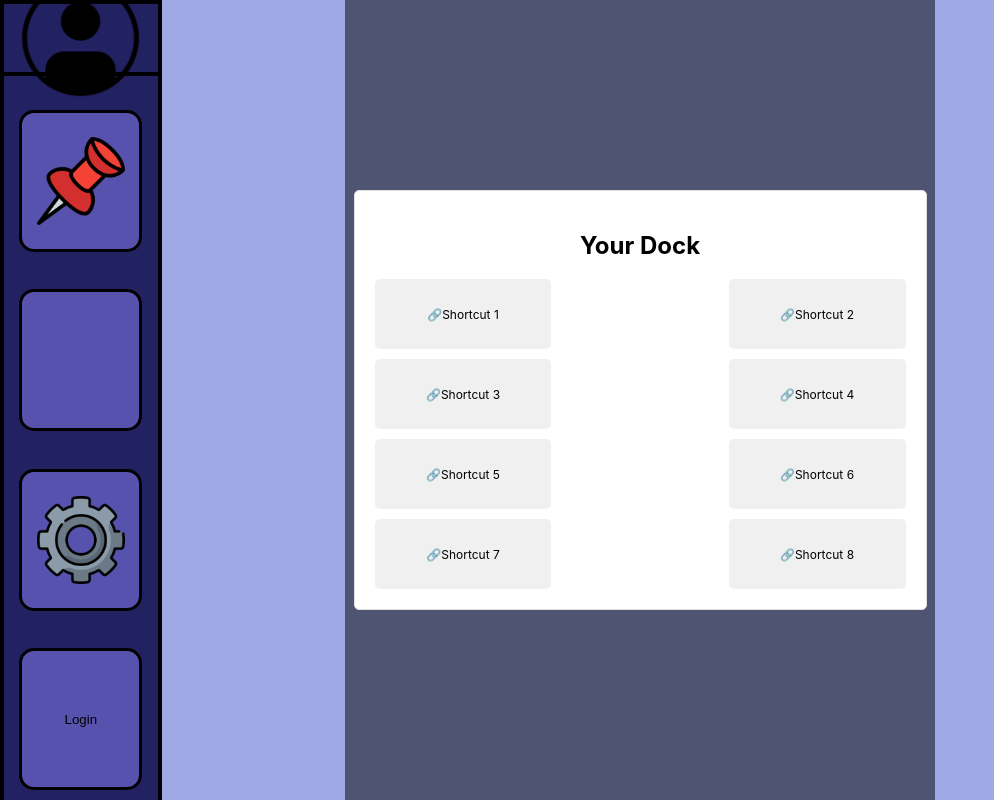
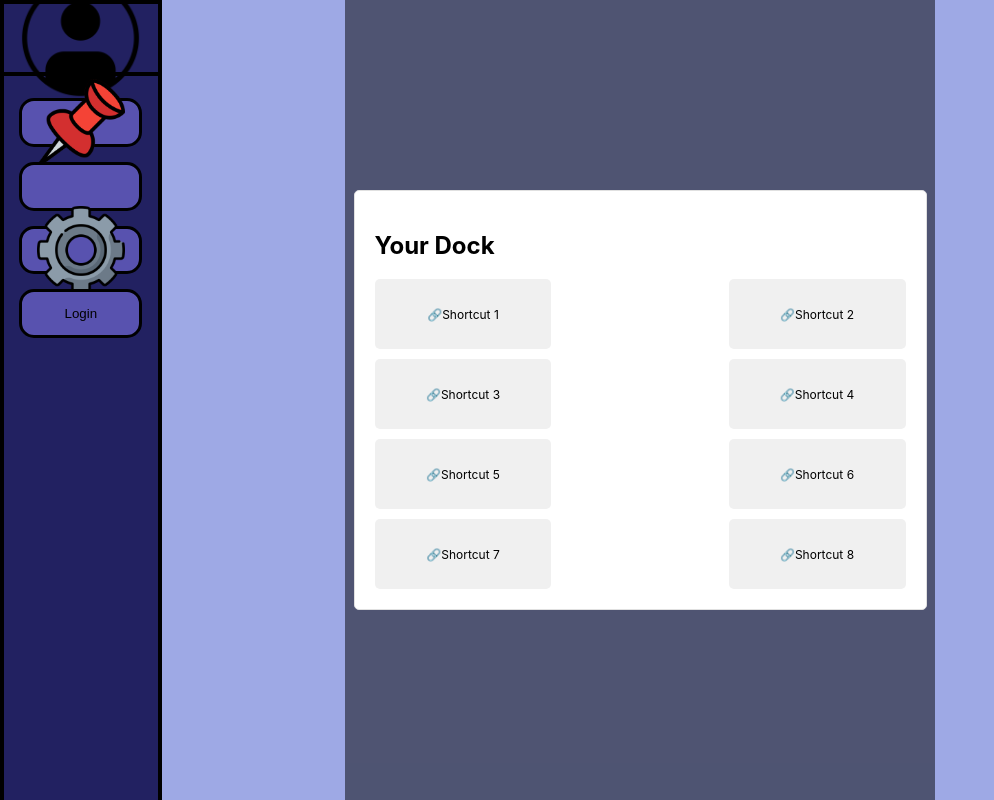
Before and after one commit to Kubakowski/Shortcut-Docker, a React (Vite) app: page /dock in a window 1280 px wide. Shown: the whole page, without its empty margins (0-994 px from the left). Built offline with nearby package versions, Linux system fonts and the light colour scheme.

Commit message:
Code Cleanup

```diff
--- a/src/App.css
+++ b/src/App.css
@@ -1,50 +1,36 @@
+/************************************************** START OF STYLES **************************************************/
+
 :root {
+  /* Base font and core styles */
   font-family: Inter, system-ui, Avenir, Helvetica, Arial, sans-serif;
-  margin: 0 auto;
-  text-align: center;
-  color: black; /* Set text color to black */
-  font-synthesis: none;
+  color: black;
   text-rendering: optimizeLegibility;
   -webkit-font-smoothing: antialiased;
   -moz-osx-font-smoothing: grayscale;
   -webkit-text-size-adjust: 100%;
 
+  /* Color scheme variables */
   --background-color: #9ea9e5;
   --nav-background-color: #222161;
-  --nav-background-color2: #394867;
   --highlight-color: #5852af;
   --text-color: #EEEEEE;
+
+  /* Theme-specific background colors */
+  --dark-theme-background: #070F2B;
 }
-
 
 body {
   margin: 0;
   background-color: var(--background-color);
 }
 
-body.dark {
-  /* dark theme variables */
-  --background-color: #070F2B;
+/* Theme-specific overrides for body */
+body.dark, body.protanopia, body.deuteranopia, body.trianopia {
+  --background-color: var(--dark-theme-background);
 }
 
-body.protanopia {
-  /* protanopia theme variables */
-  --background-color: #070F2B;
-}
+/************************************************** START OF NAVBAR STYLES **************************************************/
 
-body.deuteranopia{
-  /* deuteranopia theme variables */
-  --background-color: #070F2B;
-}
-
-body.trianopia {
-  /* trianopia theme variables */
-  --background-color: #070F2B;
-}
-
-
-/****************************** START OF NAVBAR STYLES ******************************/
-/* Navbar styling */
 .navbar-wrapper {
   padding: 0;
   width: 12%;
@@ -55,7 +41,6 @@ body.trianopia {
   align-items: center;
   position: fixed;
   border: 4px solid black;
-  border-right: 4px solid black;
   left: 0;
   top: 0;
 }
@@ -66,15 +51,16 @@ body.trianopia {
   display: flex;
   justify-content: center;
   align-items: center;
-  margin-bottom: 10px; /* Adjust margin for spacing between profile and login */
-  height: 9%; /* Adjusted height for profile and login */
-  border-bottom: 4px solid;
+  margin-bottom: 10px;
+  height: 9%;
+  border-bottom: 4px solid black;
   box-sizing: border-box;
   width: 100%;
 }
 
 .profile-wrapper button,
-.login-wrapper button {
+.login-wrapper button,
+.nav-btn-wrapper button {
   cursor: pointer;
   width: 100%;
   display: flex;
@@ -93,33 +79,24 @@ body.trianopia {
   object-fit: cover;
 }
 
-.tabs-wrapper {
-  margin-top: 0;
+.tabs-wrapper,
+.nav-btn-wrapper {
   display: flex;
   flex-direction: column;
-  flex-grow: 1;
+  align-items: center;
   width: 100%;
 }
 
 .nav-btn-wrapper {
-  display: flex;
-  flex-direction: column;
-  align-items: center;
   justify-content: space-around;
   height: 100%;
 }
 
 .nav-btn-wrapper button {
-  border: none;
-  cursor: pointer;
-  display: flex;
-  justify-content: center;
-  align-items: center;
-  padding: 0;
   background-color: var(--highlight-color);
   border: 3px solid black;
   border-radius: 15px;
-  height: 20%; /* Adjusted height for navigation buttons */
+  height: 20%;
   width: 80%;
 }
 
@@ -127,14 +104,21 @@ body.trianopia {
   width: 75%;
   height: auto;
 }
-/****************************** START OF MAIN CONTENT LAYOUT STYLES ******************************/
+
+/************************************************** START OF MAIN CONTENT STYLES **************************************************/
 
 .main-content {
+  display: flex;
+  justify-content: center;
+  align-items: center;
+  min-height: 100vh;
   margin-left: 12%;
   width: 88%;
+  padding: 20px;
+  box-sizing: border-box;
 }
 
-/****************************** START OF SHORTCUTS PAGE STYLES ****************************/
+/************************************************** START OF SHORTCUTS PAGE STYLES **************************************************/
 
 .shortcutsContainer {
   font-family: Arial, sans-serif;
@@ -144,9 +128,8 @@ body.trianopia {
   border: 1px solid #e0e0e0;
   border-radius: 5px;
   background-color: #ffffff;
+  color: black;
 }
-
-/****************************** START OF SHORTCUTS PAGE STYLES ******************************/
 
 .shortcuts-page-wrapper {
   display: flex;
@@ -177,6 +160,11 @@ body.trianopia {
   margin-bottom: 1rem;
 }
 
+/* Custom scrollbar styles */
+.individual-shortcuts-wrapper::-webkit-scrollbar {
+  width: 8px;
+}
+
 .individual-shortcuts-wrapper::-webkit-scrollbar-track {
   background: #50505086;
   border-radius: 10px;
@@ -191,60 +179,51 @@ body.trianopia {
   background: #555;
 }
 
-.individual-shortcuts-wrapper::-webkit-scrollbar {
-  width: 8px;
-}
-
-
-
 .shortcuts-divider {
   background-color: black;
-  border-color: black;
   height: 4px;
   width: 90%;
   margin: 1rem auto;
   border-radius: 10px;
 }
 
+/* Text elements within .shortcutsContainer for consistency */
+.shortcutsContainer h1,
+.shortcutsContainer p,
+.shortcutsContainer li {
+  margin-bottom: 10px;
+}
+
 .shortcutsContainer h1 {
   font-size: 24px;
   margin-bottom: 20px;
-  color: black; /* Set text color to black */
 }
 
-.shortcutsContainer p {
-  margin-bottom: 10px;
-  color: black; /* Set text color to black */
-}
-
+/* List styles */
 .shortcutsContainer ul {
   list-style-type: none;
   padding: 0;
 }
 
-.shortcutsContainer li {
-  margin-bottom: 10px;
-  color: black; /* Set text color to black */
-}
-
+/* Input styles */
 .shortcutsContainer input[type="text"] {
-  width: calc(100% - 20px); /* Reduce the width */
-  padding: 6px; /* Reduce padding */
+  width: calc(100% - 20px);
+  padding: 6px;
   margin-bottom: 10px;
   border: 1px solid #e0e0e0;
   border-radius: 4px;
   background-color: #ffffff;
-  color: black; /* Set text color to black */
 }
 
 .shortcutsContainer input[type="text"]::placeholder {
   color: #808080;
 }
 
+/* Button styles */
 .shortcutsContainer button {
   padding: 8px 16px;
   background-color: #007bff;
-  color: white; /* Set text color to white */
+  color: white;
   border: none;
   border-radius: 4px;
   cursor: pointer;
@@ -254,65 +233,65 @@ body.trianopia {
   background-color: #0056b3;
 }
 
-/****************************** START OF SETTINGS PAGE STYLES *****************************/
+/************************************************** START OF SETTINGS PAGE STYLES **************************************************/
 
-/****************************** START OF PROFILE PAGE STYLES ******************************/
+/************************************************** START OF PROFILE PAGE STYLES **************************************************/
 
+/* General input styles within .shortcutsContainer */
+.shortcutsContainer input[type="text"],
 .shortcutsContainer input[type="email"] {
-  width: calc(100% - 20px); /* Reduce the width */
-  padding: 6px; /* Reduce padding */
+  width: calc(100% - 20px);
+  padding: 6px;
   margin-bottom: 10px;
   border: 1px solid #e0e0e0;
   border-radius: 4px;
   background-color: #ffffff;
-  color: black; /* Set text color to black */
+  color: black;
 }
 
-.shortcutsContainer input[type="email"]::placeholder {
+/* Placeholder text color for inputs */
+.shortcutsContainer input::placeholder {
   color: #808080;
 }
 
 /****************************** START OF DOCK PAGE STYLES ******************************/
 
-/* Dock container styling */
+/* General dock container styling */
 .dock-container {
   position: fixed;
   top: 0;
-  left: 50%; /* Center the dock container horizontally */
-  width: calc(50% - 50px); /* Adjusted to be half the size of the viewport minus the width of the navbar */
+  left: 50%;
+  width: calc(50% - 50px);
   height: 100%;
   display: flex;
   justify-content: center;
   align-items: center;
-  background-color: rgba(0, 0, 0, 0.5); /* Semi-transparent black */
-  z-index: 1000; /* Ensure it's above other content */
-  transform: translateX(-50%); /* Center the dock container horizontally */
+  background-color: rgba(0, 0, 0, 0.5);
+  z-index: 1000;
+  transform: translateX(-50%);
 }
 
-/* Window styling */
 .window {
-  width: 90%; /* Adjust the width as needed */
-  max-width: 800px; /* Add a max-width to prevent it from becoming too wide on larger screens */
+  width: 90%;
+  max-width: 800px;
   padding: 20px;
   border: 1px solid #e0e0e0;
   border-radius: 5px;
   background-color: #ffffff;
 }
 
-/* Shortcuts container styling */
 .shortcuts {
   display: flex;
   flex-wrap: wrap;
   gap: 10px;
-  justify-content: space-between; /* Ensure equal spacing between shortcuts */
+  justify-content: space-between;
 }
 
-/* Individual shortcut styling */
 .shortcut {
-  width: calc(33.33% - 10px); /* Adjusted width for 3 shortcuts per row with 10px gap */
-  height: 60px; /* Reduced height of the shortcut box */
-  padding: 5px; /* Reduced padding */
-  font-size: 0.75rem; /* Reduced font size */
+  width: calc(33.33% - 10px);
+  height: 60px;
+  padding: 5px;
+  font-size: 0.75rem;
   background-color: #f0f0f0;
   border-radius: 5px;
   text-align: center;
@@ -321,30 +300,27 @@ body.trianopia {
   justify-content: center;
 }
 
-/* Media query for smaller screens */
 @media (max-width: 600px) {
   .shortcut {
-    width: calc(45% - 10px); /* Adjusted width for 2 shortcuts per row with 10px gap */
+    width: calc(45% - 10px);
   }
 }
-/****************************** START OF INDIVIDUAL SHORTCUT STYLES ******************************/
 
-
-.shortcut-wrapper {
+.shortcut-wrapper,
+.dock-wrapper {
   border: 3px solid black;
-  height: 150px;
-  width: 300px;
   background-color: rgb(59, 59, 59);
   border-radius: 15px;
 }
 
-/****************************** START OF DOCK STYLES ******************************/
+.shortcut-wrapper {
+  height: 150px;
+  width: 300px;
+}
 
 .dock-wrapper {
-  border: 3px solid black;
   min-height: 250px;
   min-width: 450px;
-  background-color: rgb(59, 59, 59);
   border-radius: 10px;
 }
 
@@ -360,28 +336,21 @@ body.trianopia {
   color: var(--text-color);
 }
 
-.dock-arrow-left {
+.dock-arrow-left,
+.dock-arrow-right {
   cursor: pointer;
   background-color: rgb(59, 59, 59);
-  border-top: 0;
-  border-left: 0;
-  border-right: 3px solid black;
-  border-bottom: 3px solid black;
-  border-top-left-radius: 10px;
-  border-bottom-right-radius: 10px;
+  border: 3px solid black;
   height: 50px;
   width: 50px;
 }
 
+.dock-arrow-left {
+  border-top-left-radius: 10px;
+  border-bottom-right-radius: 10px;
+}
+
 .dock-arrow-right {
-  cursor: pointer;
-  background-color: rgb(59, 59, 59);
-  border-left: 3px solid black;
-  border-bottom: 3px solid black;
   border-top-right-radius: 10px;
   border-bottom-left-radius: 10px;
-  border-top: 0;
-  border-right: 0;
-  height: 50px;
-  width: 50px;
 }
--- a/src/pages/Dock.tsx
+++ b/src/pages/Dock.tsx
@@ -1,4 +1,4 @@
-import React, { useState } from 'react';
+import { useState } from 'react';
 import '../App.css';
 
 function Dock() {
--- a/src/pages/Profile.tsx
+++ b/src/pages/Profile.tsx
@@ -1,7 +1,7 @@
 import { useState, useEffect } from 'react';
 import { collection, addDoc, getDocs } from 'firebase/firestore';
+import { db } from '../../firebaseInit';
 import '../App.css';
-import { db } from '../../firebaseInit';
 
 type User = {
   dockConfig: string;
@@ -45,8 +45,8 @@ function Shortcuts() {
   const handleAddUser = async () => {
     try {
       await addDoc(collection(db, 'Users'), newUser);
-      fetchUsers(); // Refresh the user list after adding
-      setNewUser({ dockConfig: '', email: '', id: '', username: '' }); // Clear input fields
+      fetchUsers();
+      setNewUser({ dockConfig: '', email: '', id: '', username: '' });
     } catch (error) {
       console.error('Error adding user:', error);
       setError('Error adding user');
```
Also changed, not shown: src/pages/Login.tsx (+25 -23 lines), src/pages/Settings.tsx (+14 -24 lines), src/pages/Shortcuts.tsx (+4 -4 lines).
